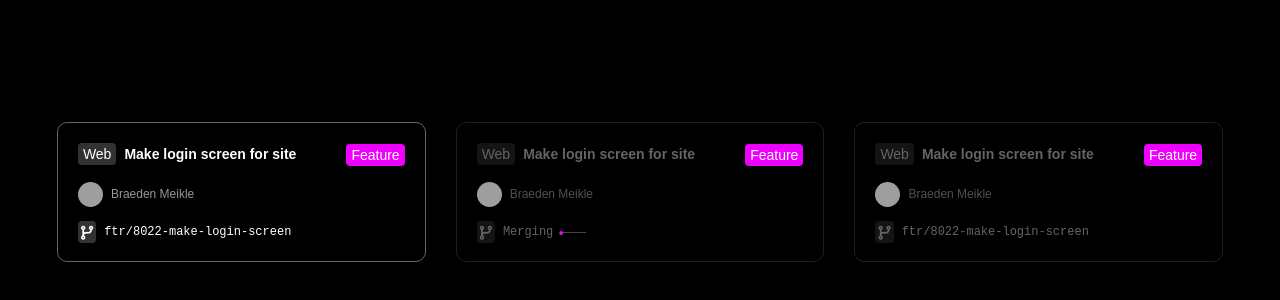
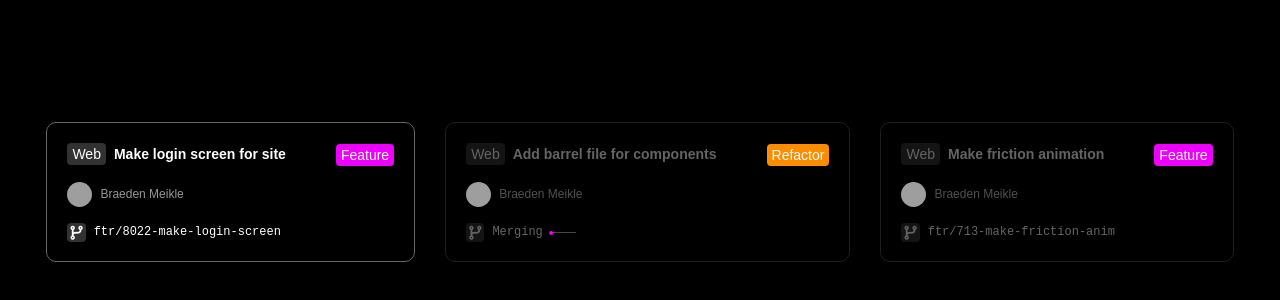
Before and after one commit to bmeikle56/bz-dev, a Next.js app: page /dashboard/dev in a window 1280 px wide. Shown: the part 216-516 px from the top of the page. Built offline with nearby package versions, Linux system fonts and the light colour scheme; grey boxes are pictures that could not be loaded.

Commit message:
Add refactor badge, make tickets clickable

```diff
--- a/src/app/components/impl/tickets/Ticket.js
+++ b/src/app/components/impl/tickets/Ticket.js
@@ -2,11 +2,12 @@
 import '@fortawesome/fontawesome-free/css/all.min.css'
 
 import { motion } from 'motion/react'
+
 import { Pfp } from '../Pfp'
 
-// Tickets will start untoggled
-// once a ticket is clicked, we toggle it and its parents and children
-// if another ticket is clicked, we toggle that and its parents and children
+/// Tickets will start untoggled
+/// once a ticket is clicked, we toggle it and its parents and children
+/// if another ticket is clicked, we toggle that and its parents and children
 
 function Badge({ className, txt, txtColor, backgroundColor }) {
   return (
@@ -34,7 +35,7 @@ const untoggledPalette = {
   type: 'rgb(147, 0, 158)'
 }
 
-function Ticket({ meta, isToggled, isMerging }) {
+function Ticket({ meta, isToggled, isMerging, onClick }) {
   const palette = isToggled ? toggledPalette : untoggledPalette
 
   function MergingAnim() {
@@ -60,17 +61,19 @@ function Ticket({ meta, isToggled, isMerging }) {
   }
 
   return (
+    <button style={{padding: 0, background: 'transparent', border: 'none'}} onClick={onClick}>
       <div style={{
         height: 'fit-content',
         width: 'fit-content',
-      maxWidth: '350px',
+        maxWidth: '410px',
         padding: '20px 20px 10px 20px',
         border: `1px solid ${palette.border}`,
         borderRadius: '10px',
         display: 'flex',
         alignItems: 'center',
         flexDirection: 'column',
-    }}>
+      }}
+      >
         <div style={{display:'flex', marginRight: 'auto', alignItems: 'center'}}>
           <div style={{display: 'flex', marginRight: 'auto', alignItems: 'center', gap: '8px', paddingBottom:'10px'}}>
             <Badge className={'item-app'} txt={meta.app} txtColor={palette.text} backgroundColor={palette.gray}/>
@@ -96,6 +99,7 @@ function Ticket({ meta, isToggled, isMerging }) {
             : <pre style={{color: palette.text, fontSize: '12px'}}>{meta.branch}</pre>}
         </div>
       </div>
+    </button>
   )
 }
 
--- a/src/app/dashboard/dev/page.js
+++ b/src/app/dashboard/dev/page.js
@@ -1,5 +1,7 @@
 
 'use client'
+
+import { useState } from 'react'
 
 import { SideBar, Ticket } from '../../components/Components'
 
@@ -22,25 +24,27 @@ const ticketMeta2 = {
   author: 'Braeden Meikle',
   pfp: 'https://i.postimg.cc/GhTKWxyY/IMG-6071.jpg',
   app: 'Web',
-  title: 'Make login screen for site',
+  title: 'Add barrel file for components',
   desc: Desc,
-  branch: 'ftr/8022-make-login-screen',
-  status: 'Feature',
-  statusColor: 'rgb(238, 0, 254)'
+  branch: 'ftr/101-add-barrel-file',
+  status: 'Refactor',
+  statusColor: 'rgb(254, 140, 0)'
 }
 
 const ticketMeta3 = {
   author: 'Braeden Meikle',
   pfp: 'https://i.postimg.cc/GhTKWxyY/IMG-6071.jpg',
   app: 'Web',
-  title: 'Make login screen for site',
+  title: 'Make friction animation',
   desc: Desc,
-  branch: 'ftr/8022-make-login-screen',
+  branch: 'ftr/713-make-friction-anim',
   status: 'Feature',
   statusColor: 'rgb(238, 0, 254)'
 }
 
 export default function DevDashboardPage() {
+  const [selected, select]= useState(0)
+
   return (
     <div style={{
       zIndex: 0,
@@ -57,9 +61,9 @@ export default function DevDashboardPage() {
         {txt: 'Four', action: () => {console.log('four!')}},
         {txt: 'Five', action: () => {console.log('five!')}},
       ]}/> */}
-      <Ticket meta={ticketMeta1} isToggled={true} isMerging={false}/>
-      <Ticket meta={ticketMeta2} isToggled={false} isMerging={true}/>
-      <Ticket meta={ticketMeta3} isToggled={false} isMerging={false}/>
+      <Ticket meta={ticketMeta1} isToggled={selected == 0} isMerging={false} onClick={() => select(0)}/>
+      <Ticket meta={ticketMeta2} isToggled={selected == 1} isMerging={true} onClick={() => select(1)}/>
+      <Ticket meta={ticketMeta3} isToggled={selected == 2} isMerging={false} onClick={() => select(2)}/>
     </div>
   )
 }
```
Also changed, not shown: src/app/components/impl/tickets/Ticket1.js (added, +105 -0 lines). Lines whose indentation alone changed are shown as unchanged.
